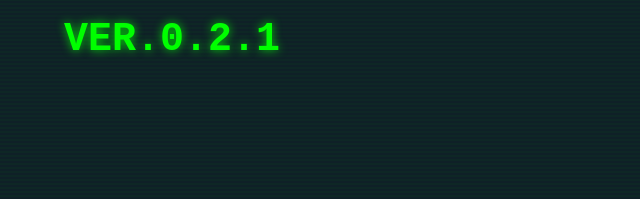
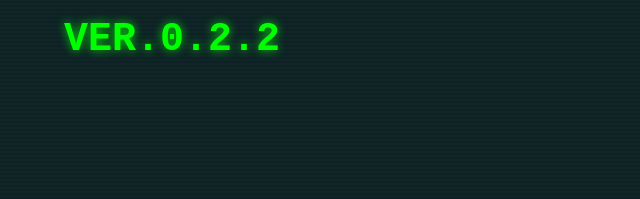
Before and after one commit to aZebra1/PipBoy, a website: page public/index.html in a window 1280 px wide. Shown: the part 261-460 px from the top of the page, 468-1108 px from the left. Drawn offline with Linux system fonts and the light colour scheme.

Commit message:
ver 0.2.2

```diff
--- a/public/index.html
+++ b/public/index.html
@@ -359,7 +359,7 @@
     <div id="loginScreen" class="login-screen">
         <div class="pipboy-frame">
             <h1 class="pipboy-header">PIP-BOY 2000</h1>
-            <h2 class="pipboy-version">VER.0.2.1</h2>
+            <h2 class="pipboy-version">VER.0.2.2</h2>
             <div class="login-form">
                 <div class="form-group">
                     <label for="username">Character Name:</label>
```
